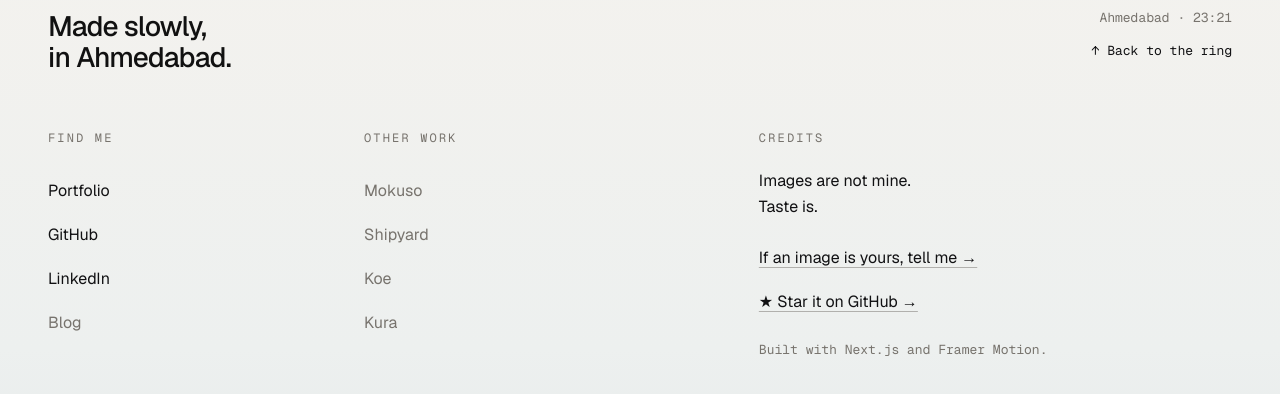
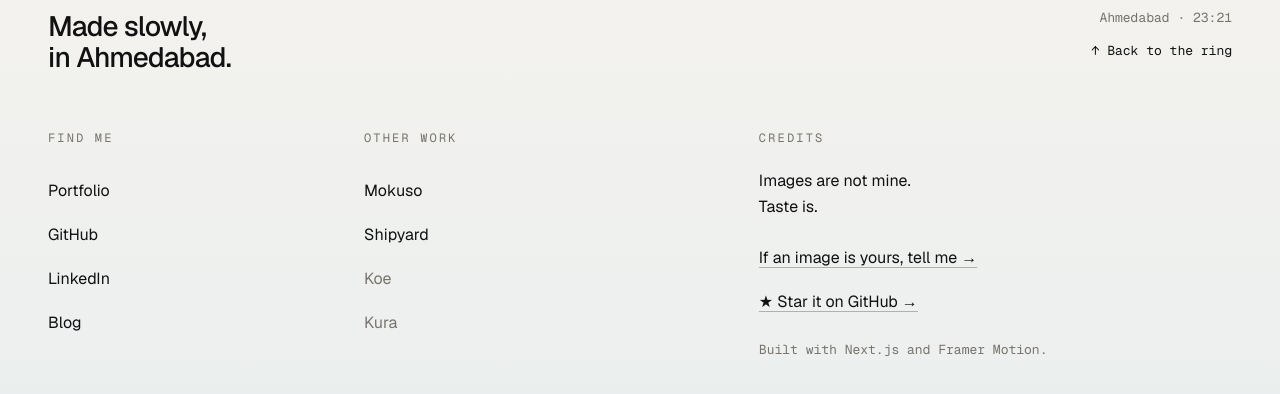
Before and after one commit to TakshPatel02/The-Vault, a Next.js app: page / in a window 1280 px wide. Shown: the part 2070-2464 px from the top of the page. Built offline with nearby package versions, Linux system fonts and the light colour scheme.

Commit message:
fix: update footer links with valid URLs and correct email address

```diff
--- a/components/VaultFooter.tsx
+++ b/components/VaultFooter.tsx
@@ -8,11 +8,11 @@ const footerLinks = {
     { label: "Portfolio", href: "https://takshpatel.vercel.app" },
     { label: "GitHub", href: "https://github.com/TakshPatel02" },
     { label: "LinkedIn", href: "https://www.linkedin.com/in/takshpatel02" },
-    { label: "Blog", href: null },
+    { label: "Blog", href: "https://takshpatel02.hashnode.dev" },
   ],
   work: [
-    { label: "Mokuso", href: null },
-    { label: "Shipyard", href: null },
+    { label: "Mokuso", href: "https://mokuso-teal.vercel.app/" },
+    { label: "Shipyard", href: "https://shipyard-fm.vercel.app/" },
     { label: "Koe", href: null },
     { label: "Kura", href: null },
   ],
@@ -198,7 +198,7 @@ export function VaultFooter() {
             </p>
             <div className="mt-2 flex flex-col items-start sm:mt-4">
               <a
-                href="mailto:hello@takshpatel.dev"
+                href="mailto:takshpatel022@gmail.com"
                 className="inline-flex min-h-11 items-center text-[15px] leading-[1.6] text-[#111113] underline decoration-[#77736d]/50 underline-offset-4 transition-opacity hover:opacity-60 sm:text-[16px]"
               >
                 If an image is yours, tell me →
```
